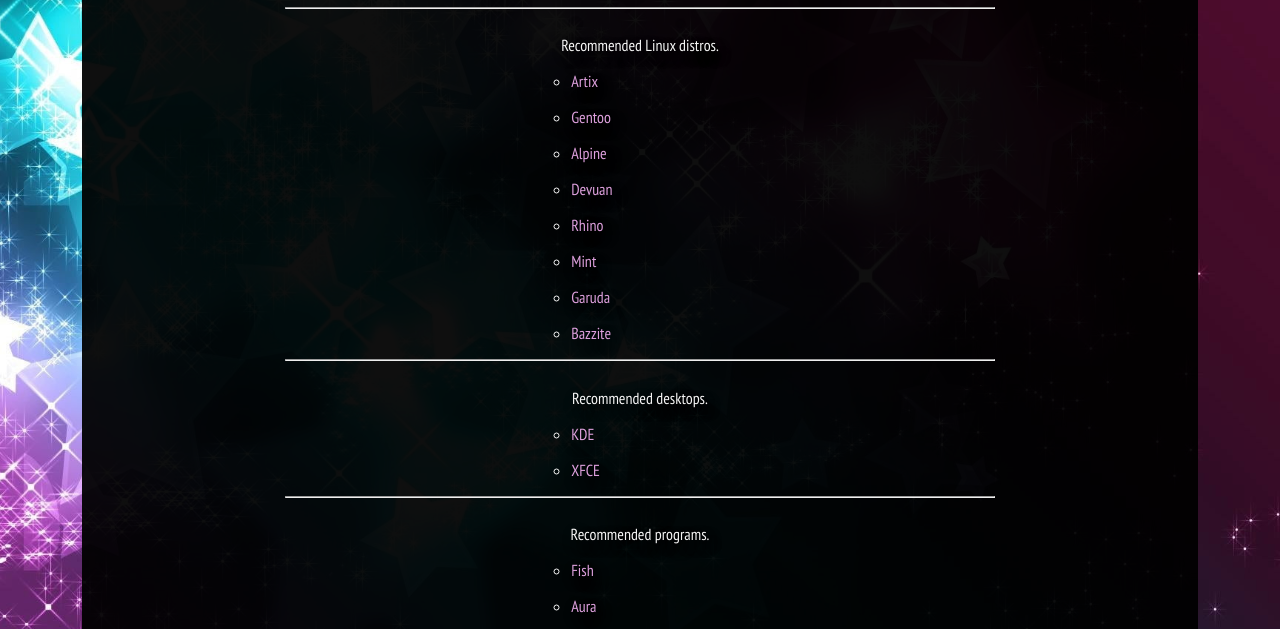
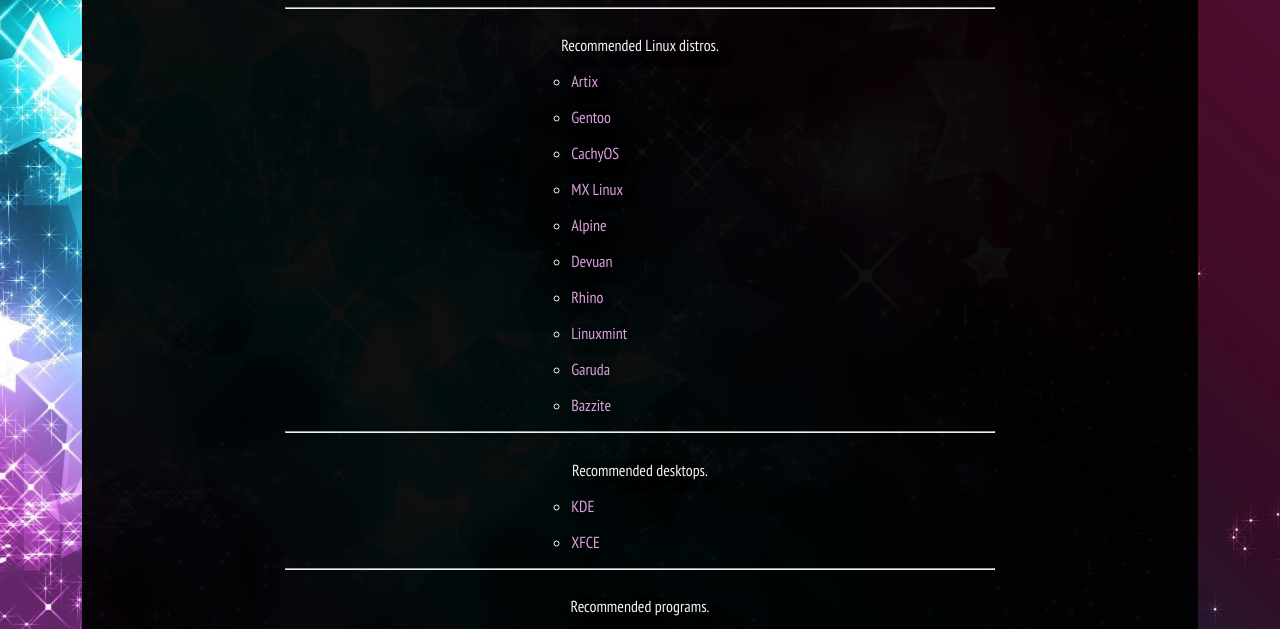
Before and after one commit to vladimir-sama/neko-megathread, a plain HTML site: page linux.html in a window 1280 px wide. Shown: the part 108-737 px from the top of the page. Drawn offline with Linux system fonts and the light colour scheme.

Commit message:
Update linux.html

```diff
--- a/linux.html
+++ b/linux.html
@@ -15,10 +15,12 @@
         <ul>
             <li><a href="https://artixlinux.org/">Artix</a></li>
             <li><a href="https://www.gentoo.org/">Gentoo</a></li>
+            <li><a href="https://cachyos.org/">CachyOS</a></li>
+            <li><a href="https://mxlinux.org/">MX Linux</a></li>
             <li><a href="https://alpinelinux.org/">Alpine</a></li>
             <li><a href="https://www.devuan.org/">Devuan</a></li>
             <li><a href="https://rhinolinux.org/">Rhino</a></li>
-            <li><a href="https://linuxmint.com/">Mint</a></li>
+            <li><a href="https://linuxmint.com/">Linuxmint</a></li>
             <li><a href="https://garudalinux.org/">Garuda</a></li>
             <li><a href="https://bazzite.gg/">Bazzite</a></li>
         </ul>
```
